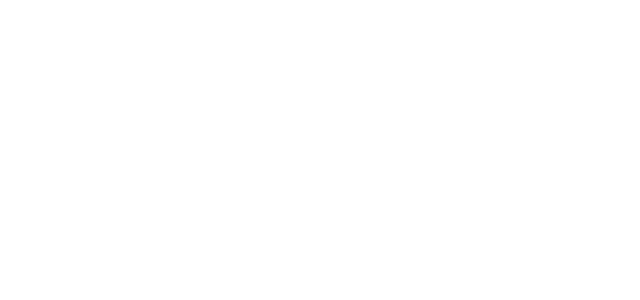
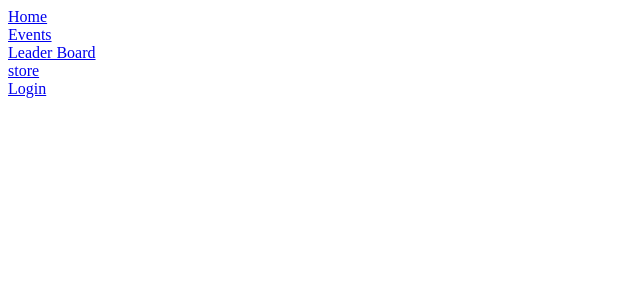
Before and after one commit to Abhishek805345/Playground-Frontend, a React app: page / in a window 1280 px wide. Shown: the top 300 px of the page, without its empty margins (0-640 px from the left). Built offline with nearby package versions, Linux system fonts and the light colour scheme; the HTML template or start-up script is replaced by a standard one.

Commit message:
handling the the compnents of nav

```diff
--- a/src/components/welcome.jsx
+++ b/src/components/welcome.jsx
@@ -1,10 +1,37 @@
-function Welcome(){
+import { Link } from "react-router-dom"
+
+export function Nav(){
   return (
-    <>
-    </>
+    <nav>
+      <div>
+        <Link to="">
+          Home
+        </Link>
+      </div>
+      <div>
+        <Link to="">
+          Events
+        </Link>
+      </div>
+      <div>
+        <Link to="">
+          Leader Board
+        </Link>
+      </div>
+      <div>
+        <Link to="">
+          store
+        </Link>
+      </div>
+      <div>
+        <Link to="">
+          Login
+        </Link>
+      </div>
+    </nav>
   )
 }
 
 export const sessionLoader=()=>{
-
+  return 0;
 }
--- a/src/main.jsx
+++ b/src/main.jsx
@@ -2,12 +2,12 @@ import { StrictMode } from 'react'
 import { createRoot } from 'react-dom/client'
 import {createBrowserRouter,RouterProvider} from "react-router-dom";
 import App from './App.jsx'
-import { sessionLoader } from './components/welcome.jsx';
+import { sessionLoader,Nav } from './components/welcome.jsx';
 
 const routes=createBrowserRouter([
   {
     path:"/",
-    element:<></>,
+    element:<Nav/>,
     loader:sessionLoader
   }
 ])
```
